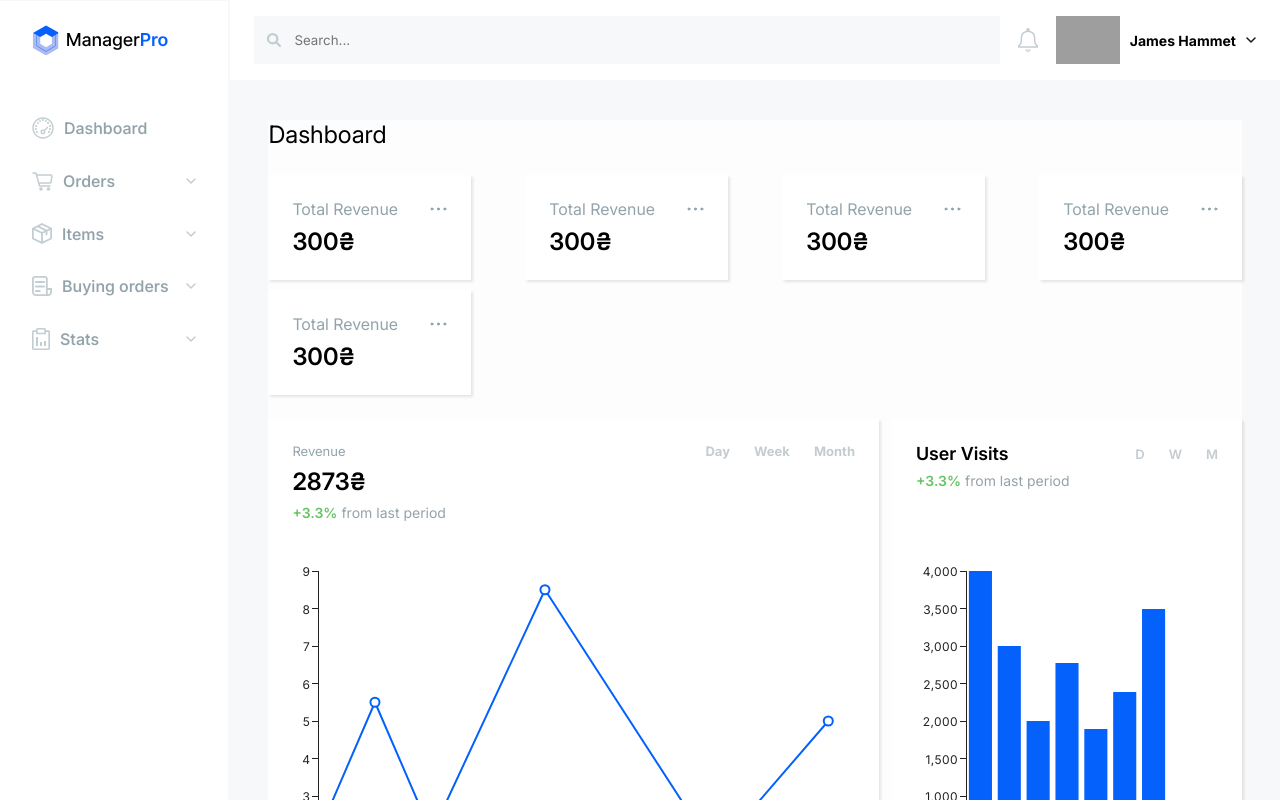
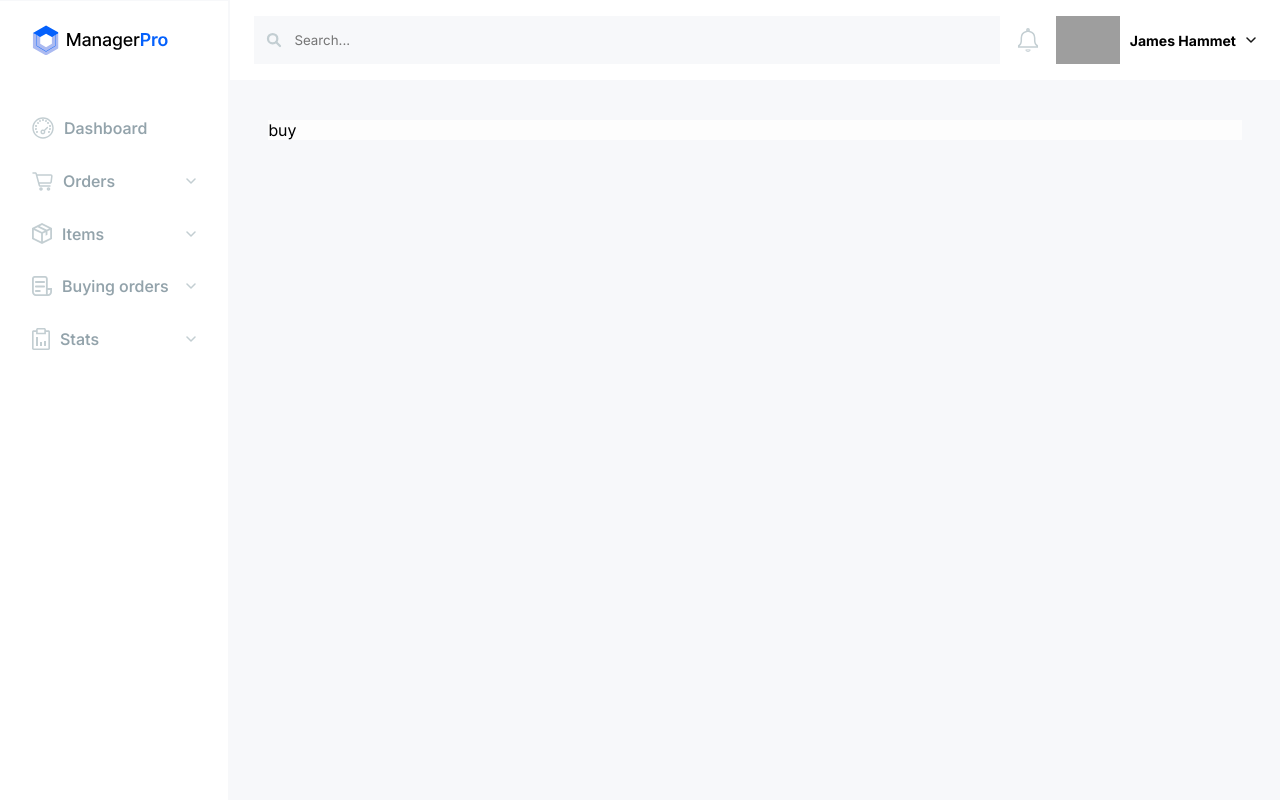
Before and after one commit to yuri-rudenko/saleTracker, a React (Create React App) app in the folder frontend/: page /buying in a window 1280 px wide. Shown: the top 800 px of the page. Built offline with nearby package versions, Linux system fonts and the light colour scheme; grey boxes are pictures that could not be loaded.

Commit message:
added-router-and-pages

```diff
--- a/frontend/package.json
+++ b/frontend/package.json
@@ -7,9 +7,12 @@
     "@emotion/styled": "^11.14.0",
     "@mui/material": "^6.4.2",
     "@mui/x-charts": "^7.25.0",
+    "@reduxjs/toolkit": "^2.5.1",
     "cra-template": "1.2.0",
     "react": "^19.0.0",
     "react-dom": "^19.0.0",
+    "react-router": "^7.1.5",
+    "react-router-dom": "^7.1.5",
     "react-scripts": "5.0.1",
     "web-vitals": "^4.2.4"
   },
--- a/frontend/src/App.jsx
+++ b/frontend/src/App.jsx
@@ -3,47 +3,60 @@ import './styles/header.css';
 import './styles/stats-blocks.css';
 import './styles/main-graphs.css';
 import './styles/menu.css';
+import { BrowserRouter as Router, Route, Routes } from 'react-router-dom';
 import Header from './Components/Header';
-import StatsBlock from './Components/Stats-Block';
-import RevenueGraph from './Components/RevenueGraph';
-import ViewsGraph from './Components/ViewsGraph';
-import RecentOrders from './Components/RecentOrders';
 import Menu from './Components/Menu';
+import Dashboard from './Pages/Dashboard';
+import Orders from './Pages/Orders';
+import Items from './Pages/Items';
+import Buying from './Pages/Buying';
+import Stats from './Pages/Stats';
 
 function App() {
   return (
+    <Router basename="/">
       <div className="App">
 
         <div className="wrapper">
 
           <div className='menu'>
-            <Menu/>
+            <Menu />
           </div>
 
           <div className='main'>
-            <Header/>
+            <Header />
+
             <div className="body">
-              <div className="dashboard">Dashboard</div>
-              <div className="stats-blocks">
-                <StatsBlock/>
-                <StatsBlock/>
-                <StatsBlock/>
-                <StatsBlock/>
-                <StatsBlock/>
-              </div>
-              <div className="graphs">
-                <RevenueGraph/>
-                <ViewsGraph/>
-              </div>
-              <div className="recent-orders">
-                <RecentOrders/>
-              </div>
+              <Routes>
+
+                <Route path='/' element={
+                  <Dashboard />
+                } />
+
+                <Route path='/orders' element={
+                  <Orders />
+                } />
+
+                <Route path='/items' element={
+                  <Items />
+                } />
+
+                <Route path='/buying' element={
+                  <Buying />
+                } />
+
+                <Route path='/stats' element={
+                  <Stats />
+                } />
+
+              </Routes>
             </div>
           </div>
 
         </div>
 
       </div>
+    </Router>
   );
 }
 
--- /dev/null
+++ b/frontend/src/Pages/Buying.jsx
@@ -0,0 +1,11 @@
+import React from 'react';
+
+const Buying = () => {
+    return (
+        <div>
+            buy
+        </div>
+    );
+}
+
+export default Buying;
--- /dev/null
+++ b/frontend/src/Pages/Dashboard.jsx
@@ -0,0 +1,33 @@
+import React from 'react';
+import StatsBlock from '../Components/Stats-Block';
+import RevenueGraph from '../Components/RevenueGraph';
+import ViewsGraph from '../Components/ViewsGraph';
+import RecentOrders from '../Components/RecentOrders';
+
+const Dashboard = () => {
+    return (
+        <div>
+            <div className="dashboard">
+
+                <div className="dashboard-text">Dashboard</div>
+                <div className="stats-blocks">
+                    <StatsBlock />
+                    <StatsBlock />
+                    <StatsBlock />
+                    <StatsBlock />
+                    <StatsBlock />
+                </div>
+                <div className="graphs">
+                    <RevenueGraph />
+                    <ViewsGraph />
+                </div>
+                <div className="recent-orders">
+                    <RecentOrders />
+                </div>
+
+            </div>
+        </div>
+    );
+}
+
+export default Dashboard;
--- /dev/null
+++ b/frontend/src/Pages/Items.jsx
@@ -0,0 +1,11 @@
+import React from 'react';
+
+const Items = () => {
+    return (
+        <div>
+            items
+        </div>
+    );
+}
+
+export default Items;
--- /dev/null
+++ b/frontend/src/Pages/Orders.jsx
@@ -0,0 +1,11 @@
+import React from 'react';
+
+const Orders = () => {
+    return (
+        <div>
+            orders
+        </div>
+    );
+}
+
+export default Orders;
--- /dev/null
+++ b/frontend/src/Pages/Stats.jsx
@@ -0,0 +1,11 @@
+import React from 'react';
+
+const Stats = () => {
+    return (
+        <div>
+            stats
+        </div>
+    );
+}
+
+export default Stats;
--- a/frontend/src/styles/stats-blocks.css
+++ b/frontend/src/styles/stats-blocks.css
@@ -1,4 +1,4 @@
-.wrapper .body .dashboard {
+.wrapper .body .dashboard-text {
     font-size: 24px;
     margin-bottom: 26px;
 }
--- a/frontend/src/styles/style.css
+++ b/frontend/src/styles/style.css
@@ -25,7 +25,6 @@ input {
     min-height: 100vh;
 }
 
-
 .wrapper .body {
     background-color: rgb(253, 253, 253);
     margin: 40px 38px 0px 38px;
```
Also changed, not shown: 1 other file (tests, documents, lock files or other folders). Lines whose indentation alone changed are shown as unchanged.
